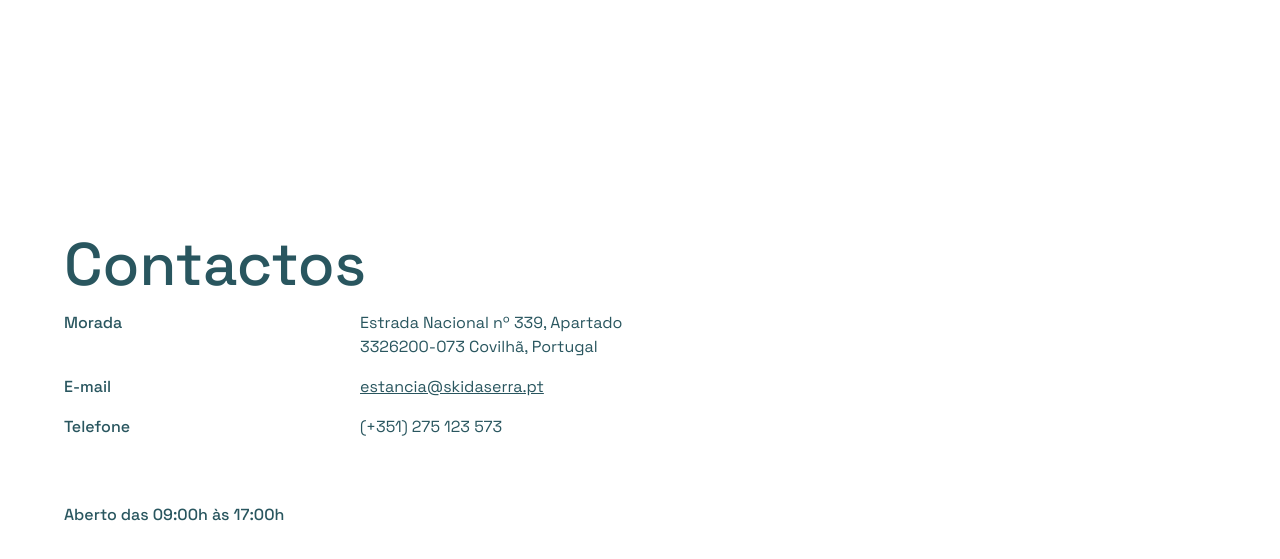
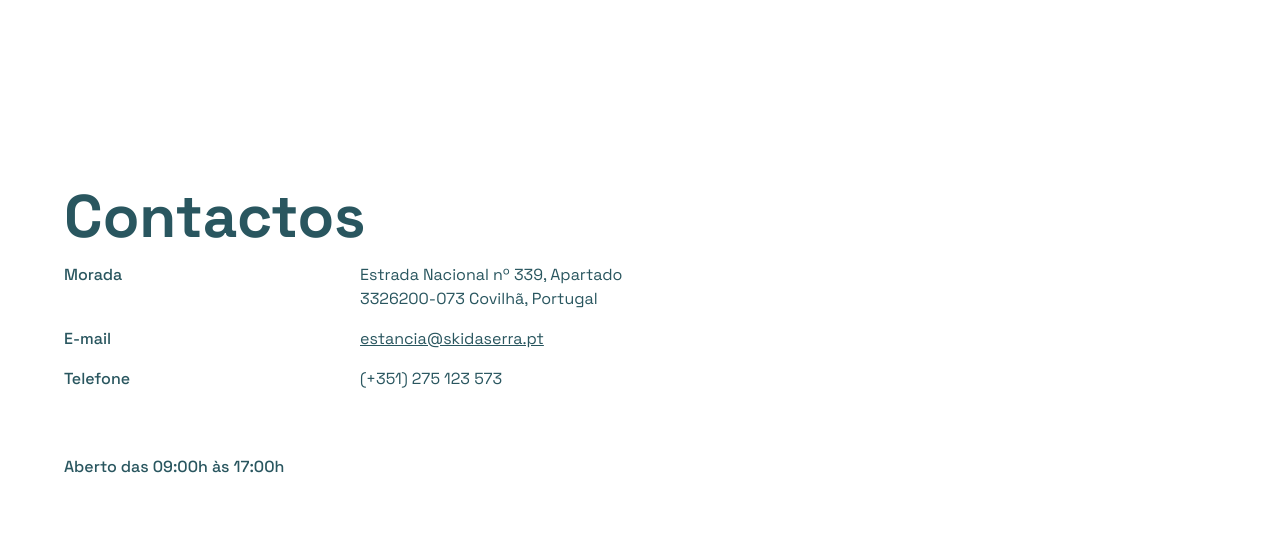
Before and after one commit to JonasMonti/SkiDaSerra, an Astro site: page /contactos in a window 1280 px wide. Shown: the part 91-650 px from the top of the page. Built offline with nearby package versions, Linux system fonts and the light colour scheme; Astro itself is replaced by a stand-in of ours.

Commit message:
:adhesive_bandage:

```diff
--- a/src/pages/contactos.astro
+++ b/src/pages/contactos.astro
@@ -2,9 +2,9 @@
 import Layout from "../layouts/Layout.astro";
 ---
 
-<Layout title="Contactos">
-  <main class="flex min-h-screen max-w-xl flex-col justify-center gap-4">
-    <h1 class="text-6xl font-medium text-primary">Contactos</h1>
+<Layout title="Contactos | Ski da Serra">
+  <main class="-mt-12 flex min-h-screen max-w-xl flex-col justify-center gap-4">
+    <h1 class="text-6xl font-bold text-primary">Contactos</h1>
 
     <div class="flex justify-between">
       <section class="flex max-w-xl flex-col gap-4 text-primary">
```
